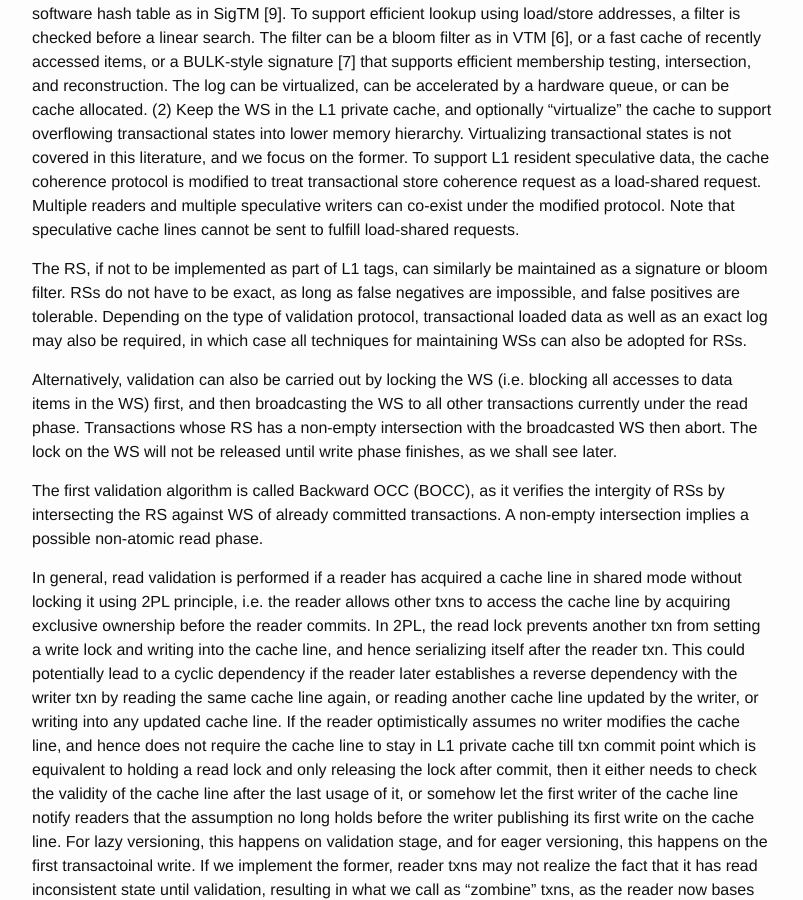
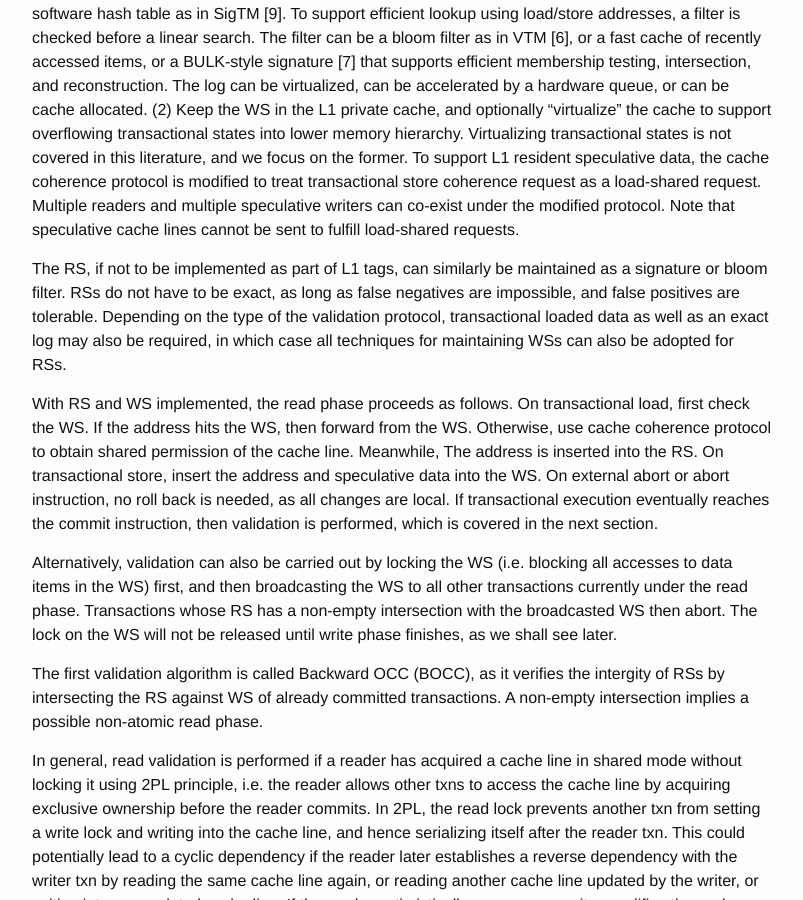
Before and after one commit to wangziqi2013/wangziqi2013.github.io, a Jekyll site: the page built from _posts/2018-03-18-HTM-Hardware-2PL-and-OCC.markdown, in a window 1280 px wide and 900 px high, scrolled down 4572 px. Shown: the whole window, without its empty margins (238-1041 px from the left). Built offline with Jekyll 4.4.1, drawn with Linux system fonts in a browser that asks for light colours.

Commit message:
Finish the section

```diff
--- a/_posts/2018-03-18-HTM-Hardware-2PL-and-OCC.markdown
+++ b/_posts/2018-03-18-HTM-Hardware-2PL-and-OCC.markdown
@@ -181,8 +181,17 @@ is modified to treat transactional store coherence request as a load-shared requ
 
 The RS, if not to be implemented as part of L1 tags, can similarly be maintained as a signature or bloom filter.
 RSs do not have to be exact, as long as false negatives are impossible, and false positives are tolerable.
-Depending on the type of validation protocol, transactional loaded data as well as an exact log may also be
+Depending on the type of the validation protocol, transactional loaded data as well as an exact log may also be
 required, in which case all techniques for maintaining WSs can also be adopted for RSs.
+
+With RS and WS implemented, the read phase proceeds as follows. On transactional load, first check the WS. If
+the address hits the WS, then forward from the WS. Otherwise, use cache coherence protocol to obtain shared permission
+of the cache line. Meanwhile, The address is inserted into the RS. On transactional store, insert the address and
+speculative data into the WS. On external abort or abort instruction, no roll back is needed, as all changes are
+local. If transactional execution eventually reaches the commit instruction, then validation is performed,
+which is covered in the next section.
+
+
 
 Alternatively,
 validation can also be carried out by locking the WS (i.e. blocking all accesses to data items in the WS)
```
